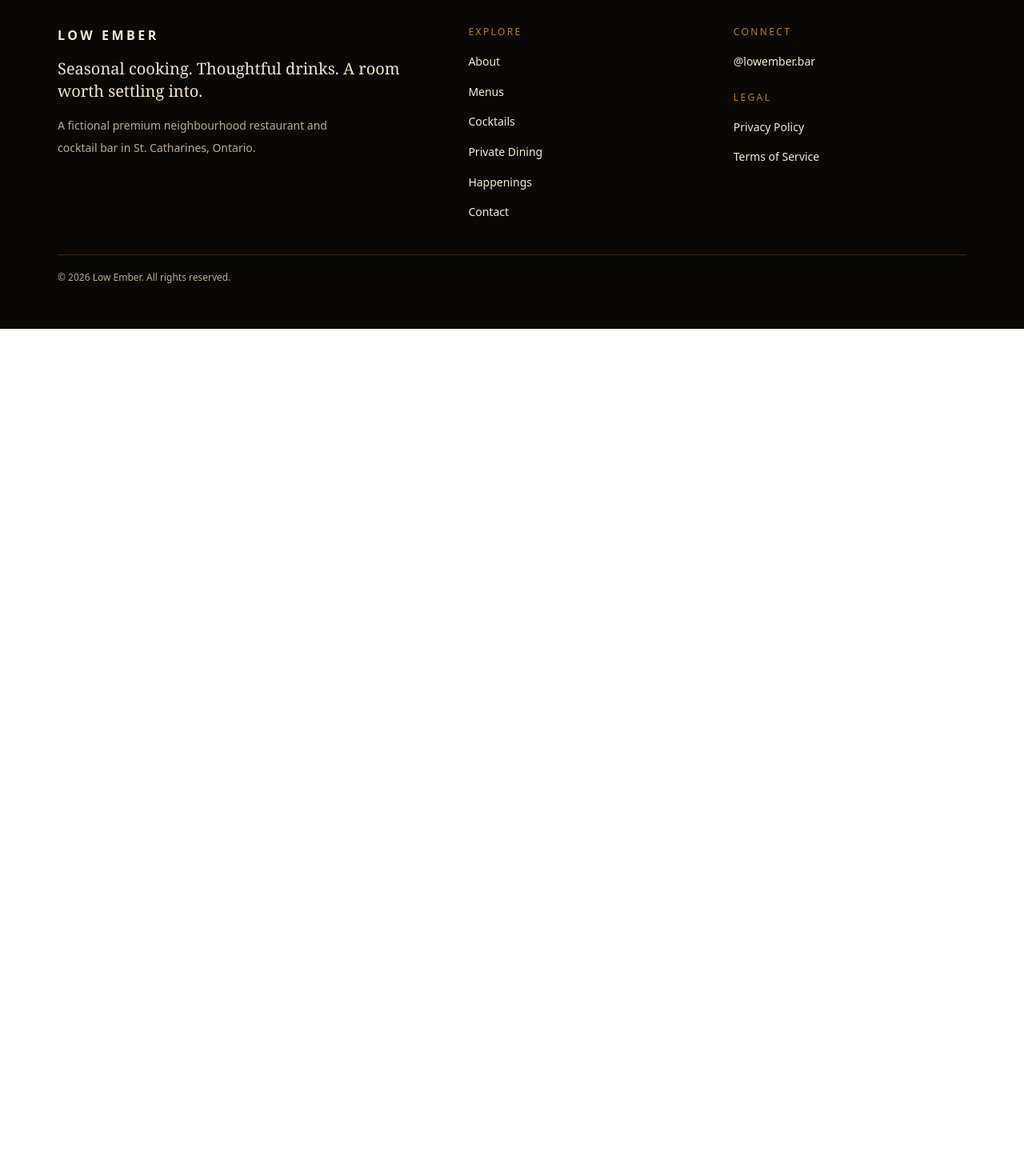
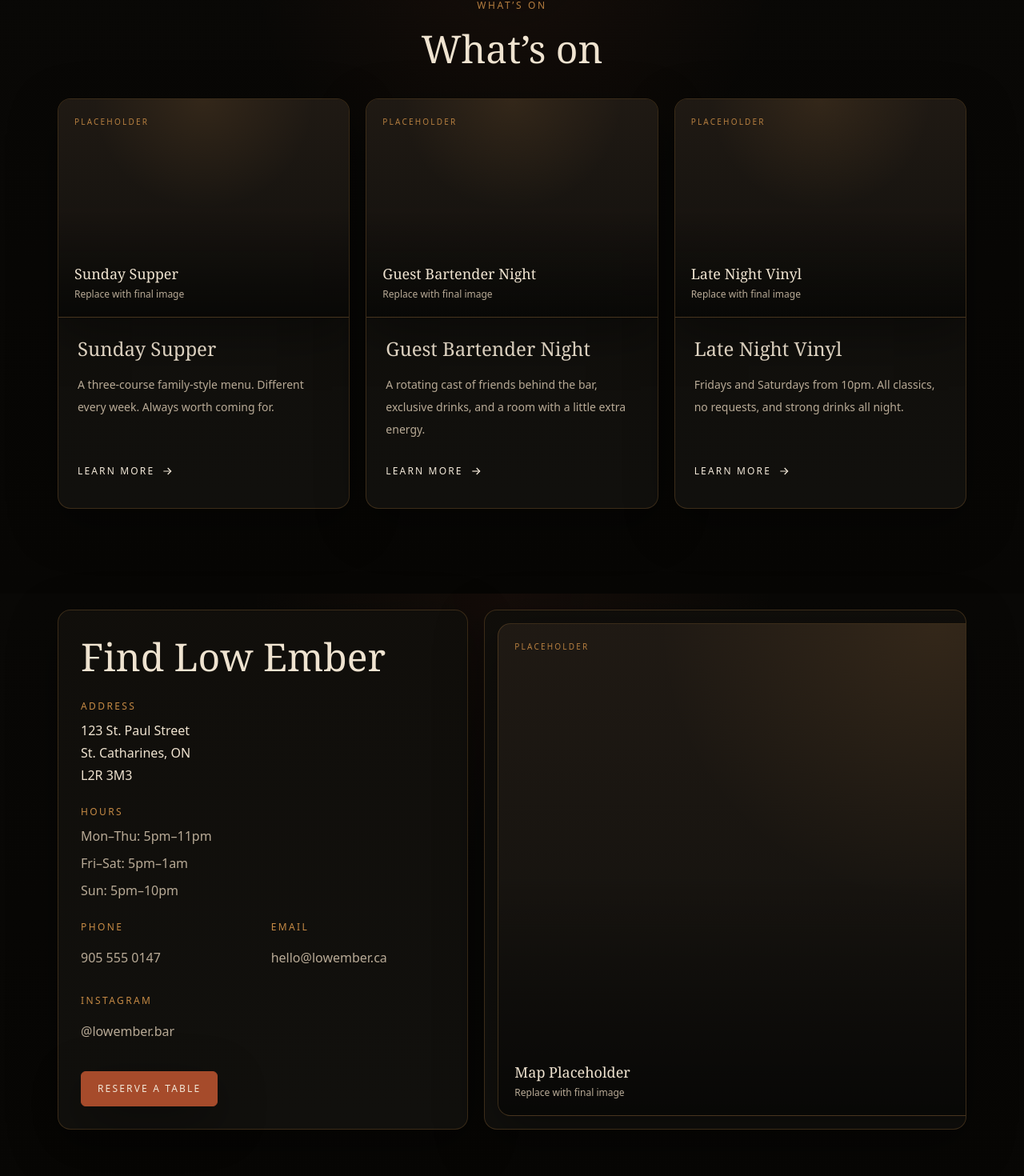
Before and after one commit to synervadynamics/low-ember-site, a Next.js app: page / in a window 1280 px wide. Shown: the part 4858-6328 px from the top of the page at 80% size. Before the commit the page ends 5269 px from the top, so only its background shows below. Built offline with nearby package versions, Linux system fonts and the light colour scheme.

Commit message:
Build Low Ember happenings and location sections

```diff
--- a/src/features/homepage/Homepage.tsx
+++ b/src/features/homepage/Homepage.tsx
@@ -4,7 +4,9 @@ import { BarSection } from "@/features/homepage/sections/BarSection";
 import { DiningCardsSection } from "@/features/homepage/sections/DiningCardsSection";
 import { FeatureStrip } from "@/features/homepage/sections/FeatureStrip";
 import { HeroSection } from "@/features/homepage/sections/HeroSection";
+import { HappeningsSection } from "@/features/homepage/sections/HappeningsSection";
 import { KitchenSection } from "@/features/homepage/sections/KitchenSection";
+import { LocationSection } from "@/features/homepage/sections/LocationSection";
 import { PrivateDiningSection } from "@/features/homepage/sections/PrivateDiningSection";
 import { RoomSection } from "@/features/homepage/sections/RoomSection";
 
@@ -26,6 +28,8 @@ export function Homepage() {
         <BarSection />
         <RoomSection />
         <PrivateDiningSection />
+        <HappeningsSection />
+        <LocationSection />
       </main>
       <SiteFooter />
     </div>
--- /dev/null
+++ b/src/features/homepage/sections/HappeningsSection.tsx
@@ -0,0 +1,38 @@
+import { Container } from "@/components/ui/Container";
+import { EventCard } from "@/components/ui/EventCard";
+import { SectionHeader } from "@/components/ui/SectionHeader";
+import { homepageData } from "@/features/homepage/homepage.data";
+
+export function HappeningsSection() {
+  const { happenings } = homepageData;
+
+  return (
+    <section
+      id={happenings.id}
+      aria-labelledby="happenings-section-heading"
+      className="page-section pt-4 sm:pt-6"
+    >
+      <Container className="space-y-6 sm:space-y-8">
+        <SectionHeader
+          eyebrow={happenings.eyebrow}
+          title={happenings.title}
+          titleId="happenings-section-heading"
+          align="center"
+          className="space-y-4"
+        />
+
+        <div className="grid gap-4 sm:gap-5 md:grid-cols-2 xl:grid-cols-3">
+          {happenings.events.map((event) => (
+            <EventCard
+              key={event.title}
+              title={event.title}
+              description={event.description}
+              cta={event.cta}
+              image={event.image}
+            />
+          ))}
+        </div>
+      </Container>
+    </section>
+  );
+}
--- /dev/null
+++ b/src/features/homepage/sections/LocationSection.tsx
@@ -0,0 +1,110 @@
+import type { ReactNode } from "react";
+
+import { Button } from "@/components/ui/Button";
+import { Container } from "@/components/ui/Container";
+import { PlaceholderImage } from "@/components/ui/PlaceholderImage";
+import { SectionHeader } from "@/components/ui/SectionHeader";
+import { homepageData } from "@/features/homepage/homepage.data";
+
+function DetailBlock({
+  label,
+  children,
+}: {
+  label: string;
+  children: ReactNode;
+}) {
+  return (
+    <div className="space-y-2">
+      <p className="text-[11px] font-medium uppercase tracking-[0.2em] text-[var(--color-brass)] sm:text-xs">
+        {label}
+      </p>
+      <div className="space-y-1.5 text-sm leading-7 text-[var(--color-muted)] sm:text-base">
+        {children}
+      </div>
+    </div>
+  );
+}
+
+export function LocationSection() {
+  const { contact } = homepageData;
+
+  return (
+    <section
+      id={contact.id}
+      aria-labelledby="location-section-heading"
+      className="page-section pt-4 sm:pt-6"
+    >
+      <Container>
+        <div className="grid gap-5 lg:grid-cols-[minmax(0,0.92fr)_minmax(0,1.08fr)] lg:items-stretch">
+          <div className="panel panel-border flex flex-col gap-6 p-5 sm:p-6 lg:p-7">
+            <SectionHeader
+              title={contact.title}
+              titleId="location-section-heading"
+              className="space-y-4"
+            />
+
+            <div className="grid gap-5 sm:gap-6">
+              <DetailBlock label="Address">
+                <address className="not-italic text-[var(--color-text-soft)]">
+                  {contact.address.map((line) => (
+                    <p key={line}>{line}</p>
+                  ))}
+                </address>
+              </DetailBlock>
+
+              <DetailBlock label="Hours">
+                <ul className="space-y-1.5">
+                  {contact.hours.map((line) => (
+                    <li key={line}>{line}</li>
+                  ))}
+                </ul>
+              </DetailBlock>
+
+              <div className="grid gap-5 sm:grid-cols-2">
+                <DetailBlock label="Phone">
+                  <a
+                    href={contact.phoneHref}
+                    className="inline-flex min-h-11 items-center text-[var(--color-text-soft)] transition-colors duration-200 hover:text-[var(--color-brass-soft)] active:text-[var(--color-brass-soft)]"
+                  >
+                    {contact.phone}
+                  </a>
+                </DetailBlock>
+
+                <DetailBlock label="Email">
+                  <a
+                    href={contact.emailHref}
+                    className="inline-flex min-h-11 items-center break-all text-[var(--color-text-soft)] transition-colors duration-200 hover:text-[var(--color-brass-soft)] active:text-[var(--color-brass-soft)]"
+                  >
+                    {contact.email}
+                  </a>
+                </DetailBlock>
+              </div>
+
+              <DetailBlock label="Instagram">
+                <a
+                  href={contact.instagramHref}
+                  className="inline-flex min-h-11 items-center text-[var(--color-text-soft)] transition-colors duration-200 hover:text-[var(--color-brass-soft)] active:text-[var(--color-brass-soft)]"
+                >
+                  {contact.instagram}
+                </a>
+              </DetailBlock>
+            </div>
+
+            <div className="pt-1">
+              <Button href={contact.cta.href}>{contact.cta.label}</Button>
+            </div>
+          </div>
+
+          <div className="panel panel-border overflow-hidden p-3 sm:p-4">
+            <PlaceholderImage
+              label={contact.map.label}
+              aspectRatio={contact.map.aspectRatio}
+              decorative
+              className="min-h-[16rem] sm:min-h-[20rem] lg:min-h-full"
+            />
+          </div>
+        </div>
+      </Container>
+    </section>
+  );
+}
```
